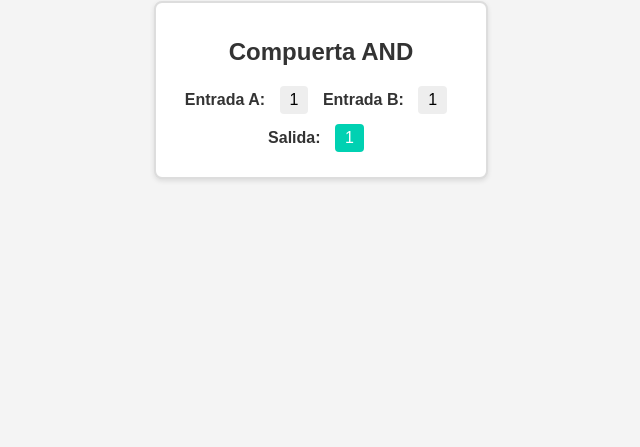
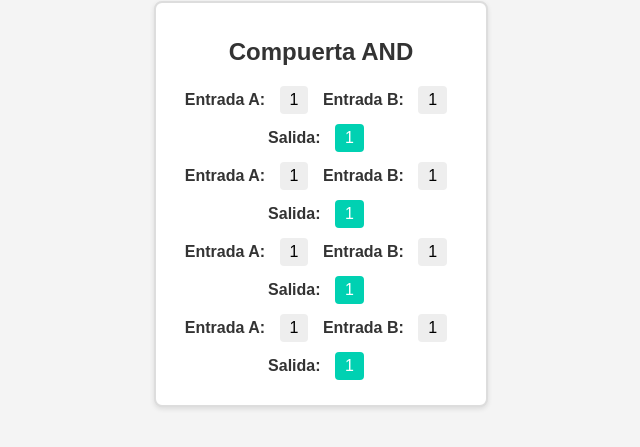
Before and after one commit to DavidCruz06/Compuertas-l-gicas, a plain HTML site: page index.html in a window 1280 px wide. Shown: the part 79-526 px from the top of the page, without its empty margins (319-959 px from the left). Drawn offline with Linux system fonts and the light colour scheme.

Commit message:
agregue las 4 filas que forman la tabla de la verdad

```diff
--- a/index.html
+++ b/index.html
@@ -20,6 +20,35 @@
         <label class="text">Salida:</label>
         <span class="result">1</span>
       </div>
+      <div class="inputs">
+        <label class="text">Entrada A:</label>
+        <span class="input">1</span>
+        <label class="text">Entrada B:</label>
+        <span class="input">1</span>
+  </div>
+  <div class="output">
+      <label class="text">Salida:</label>
+      <span class="result">1</span>
+      <div class="inputs">
+        <label class="text">Entrada A:</label>
+        <span class="input">1</span>
+        <label class="text">Entrada B:</label>
+        <span class="input">1</span>
+  </div>
+  <div class="output">
+      <label class="text">Salida:</label>
+      <span class="result">1</span>
+    </div>
+    <div class="inputs">
+        <label class="text">Entrada A:</label>
+        <span class="input">1</span>
+        <label class="text">Entrada B:</label>
+        <span class="input">1</span>
+  </div>
+  <div class="output">
+      <label class="text">Salida:</label>
+      <span class="result">1</span>
+      </div>
     </div>
   </body>
 </html>
```
